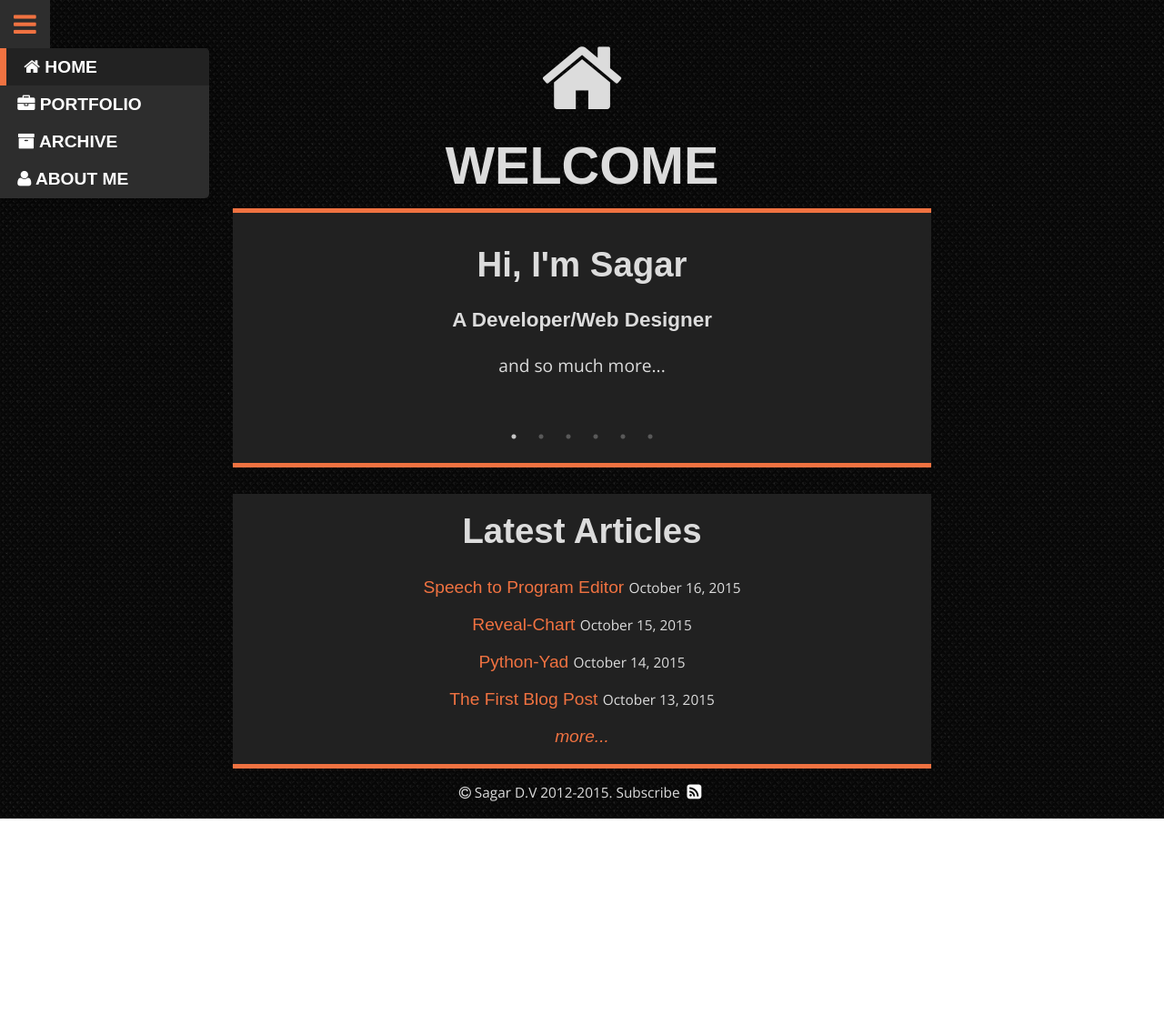
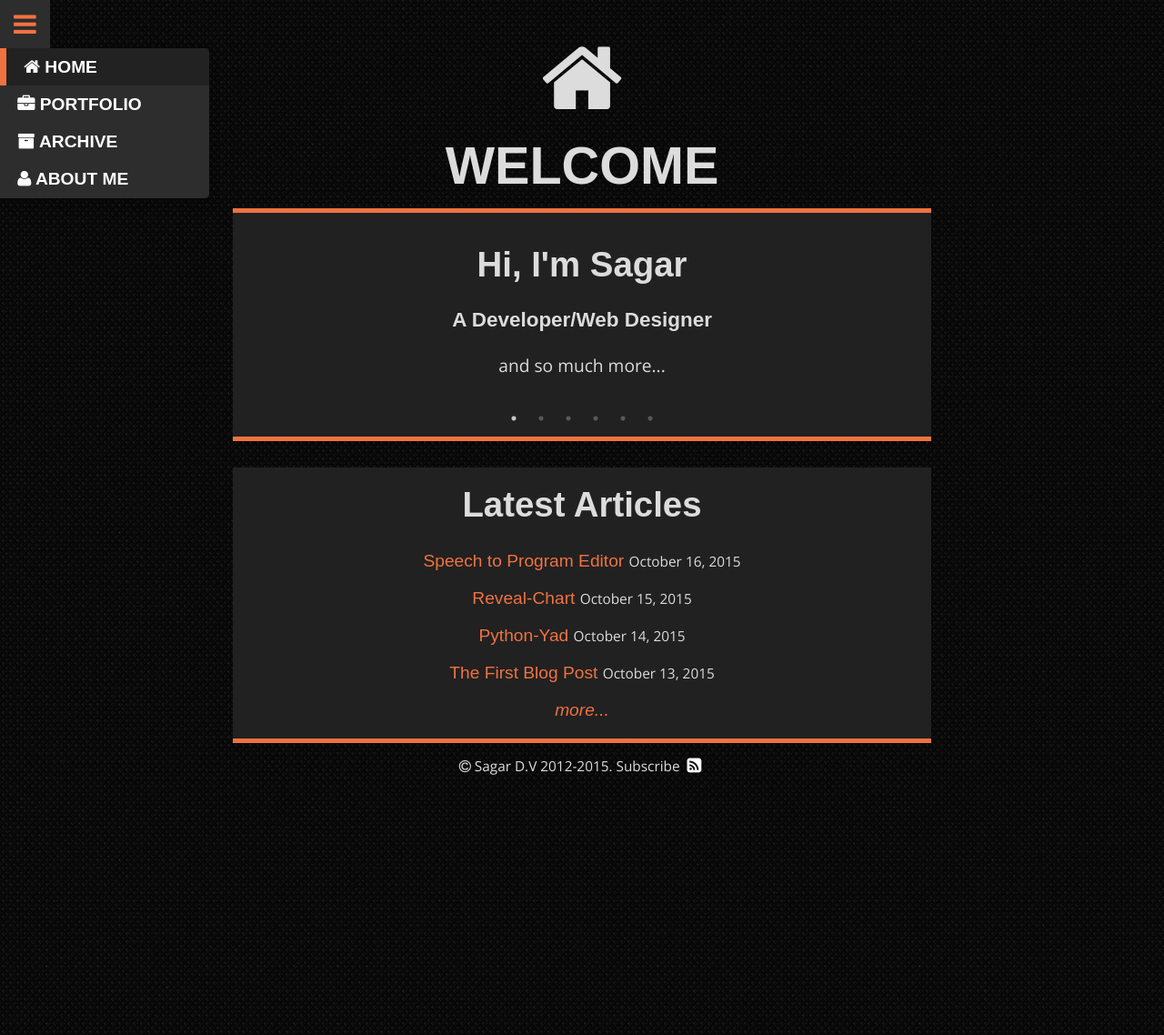
Before and after one commit to dvenkatsagar/dvenkatsagar.github.io, a Jekyll site: the page built from index.html, in a window 1280 px wide. Shown: the whole page at 91% size. Built offline with Jekyll 4.4.1, drawn with Linux system fonts in a browser that asks for light colours; after the commit the page ends 1104 px from its top, so only the background shows below that.

Commit message:
Fixed carousel dots position

```diff
--- a/css/main.scss
+++ b/css/main.scss
@@ -290,6 +290,7 @@
 		.slick-dots{
 			position:relative;
 			bottom: 0;
+			margin: auto auto 0.5em;
 			button{
 				&:before{
 					color: $white;
```
